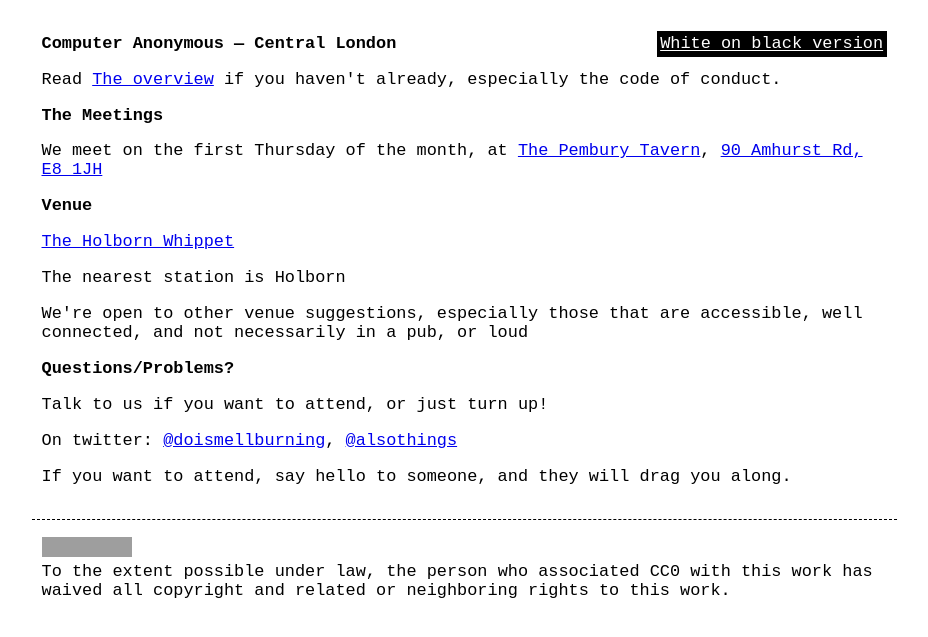
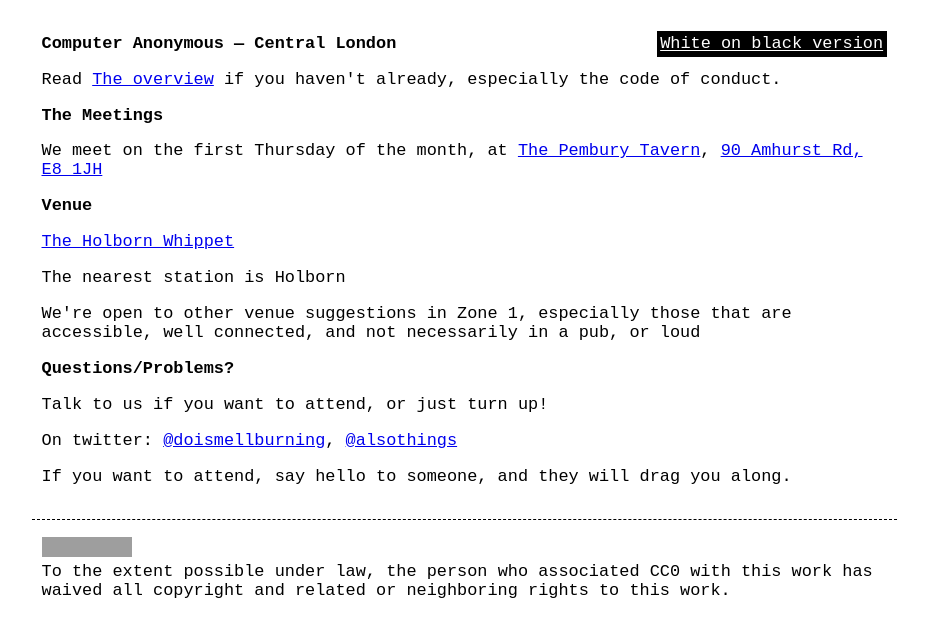
Before and after one commit to computeranonymous/computer, a Jekyll site: the page built from uk_central_london.html, in a window 1280 px wide. Shown: the top 637 px of the page, without its empty margins (176-1104 px from the left). Built offline with Jekyll 4.4.1, drawn with Linux system fonts in a browser that asks for light colours; grey boxes are pictures that could not be loaded.

Commit message:
Added Zone 1 note for centrality

```diff
--- a/uk_central_london.html
+++ b/uk_central_london.html
@@ -16,7 +16,7 @@ title: Computer Anonymous Central London
 
       <p>The nearest station is Holborn</p>
 
-      <p>We're open to other venue suggestions, especially those that are accessible, well connected, and not necessarily in a pub, or loud</p>
+      <p>We're open to other venue suggestions in Zone 1, especially those that are accessible, well connected, and not necessarily in a pub, or loud</p>
 
       <h3>Questions/Problems?</h3>
 
```
